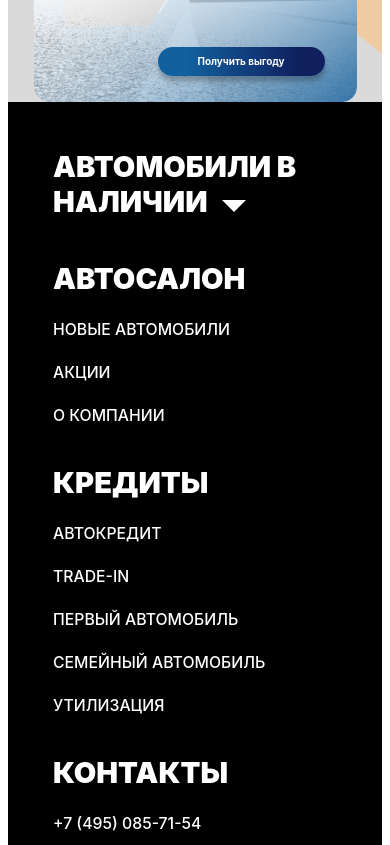
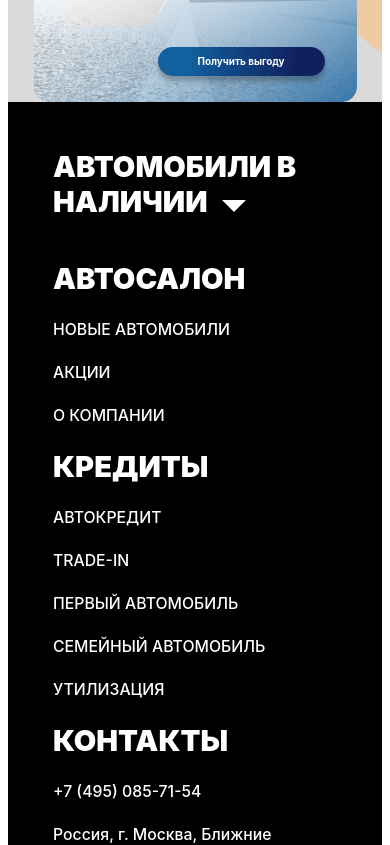
Before and after one commit to MikeGer92/AutoRakurs, a Vue app: page / in a window 390 px wide. Shown: the part 5840-6685 px from the top of the page. Built offline with nearby package versions, Linux system fonts and the light colour scheme; a web font is replaced by a local one; what vue-yandex-maps would draw is missing.

Commit message:
edited some styles for footer 605

```diff
--- a/src/components/app/Footer.vue
+++ b/src/components/app/Footer.vue
@@ -433,6 +433,7 @@ export default {
 @media (max-width: 605px) {
   .footer {
     &__main {
+      max-width: 525px;
       flex-direction: column;
       margin: 24px 0 0 45px;
       &_left {
@@ -440,12 +441,15 @@ export default {
         &-salon {
           margin: 42px 0 0 0;
           &--contact, &--credits {
-            margin: 16px 0 0 0;
+            margin: 0px 0 0 0;
             & ul {
               & li {
                 max-width: 281px;
               }
             }
+          }
+          &--credits {
+            margin-right: 50px;
           }
         }
       }
```
